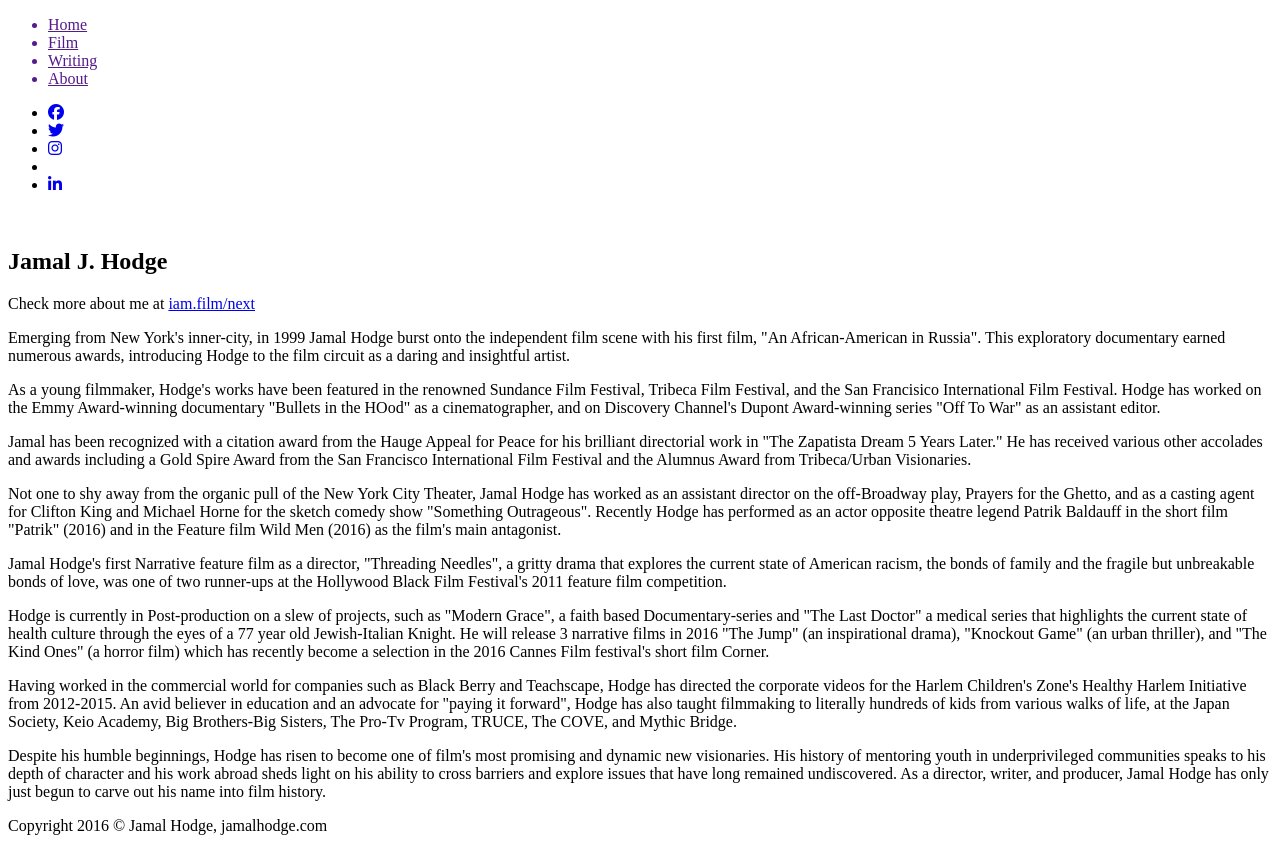
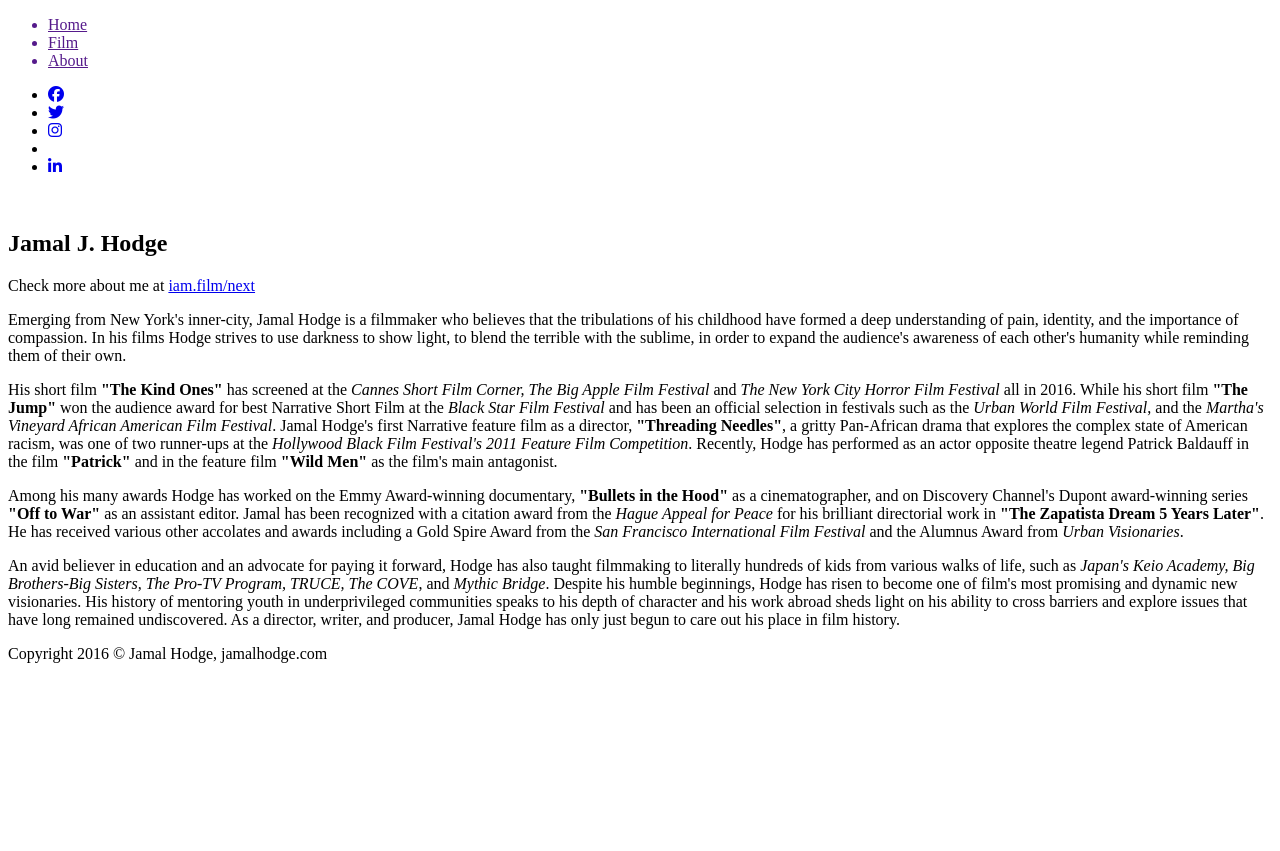
Before and after one commit to nhuntwalker/jhodge-dev, a Python web app: template jhodge_public/templates/about.jinja2 in a window 1280 px wide. After the commit the page ends 663 px from the top, so only its background shows below. Run offline with Jinja, Linux system fonts and the light colour scheme; the template is opened without the code that fills it, so the values that code supplies are empty; some libraries are stand-ins or nearby versions; some web fonts are replaced.

Commit message:
Ready for first deployment

```diff
--- a/jhodge_public/static/css/style.css
+++ b/jhodge_public/static/css/style.css
@@ -332,6 +332,11 @@ main {
 }
 .film-still img {
     height: 100%;
+    width: 900px;
+}
+.film-still img.special {
+    position: relative;
+    top: -75px;
 }
 .film-still {
     width: 100%;
--- a/jhodge_public/templates/about.jinja2
+++ b/jhodge_public/templates/about.jinja2
@@ -15,16 +15,12 @@
 
             <article>
                 <div class="half-width">
-                    <p>Emerging from New York's inner-city, in 1999 Jamal Hodge burst onto the independent film scene with his first film, "An African-American in Russia". This exploratory documentary earned numerous awards, introducing Hodge to the film circuit as a daring and insightful artist.</p>
-                    <p>As a young filmmaker, Hodge's works have been featured in the renowned Sundance Film Festival, Tribeca Film Festival, and the San Francisico International Film Festival. Hodge has worked on the Emmy Award-winning documentary "Bullets in the HOod" as a cinematographer, and on Discovery Channel's Dupont Award-winning series "Off To War" as an assistant editor.</p>
-                    <p>Jamal has been recognized with a citation award from the Hauge Appeal for Peace for his brilliant directorial work in "The Zapatista Dream 5 Years Later." He has received various other accolades and awards including a Gold Spire Award from the San Francisco International Film Festival and the Alumnus Award from Tribeca/Urban Visionaries.</p>
-                    <p>Not one to shy away from the organic pull of the New York City Theater, Jamal Hodge has worked as an assistant director on the off-Broadway play, Prayers for the Ghetto, and as a casting agent for Clifton King and Michael Horne for the sketch comedy show "Something Outrageous". Recently Hodge has performed as an actor opposite theatre legend Patrik Baldauff in the short film "Patrik" (2016) and in the Feature film Wild Men (2016) as the film's main antagonist.</p>
+                    <p>Emerging from New York's inner-city, Jamal Hodge is a filmmaker who believes that the tribulations of his childhood have formed a deep understanding of pain, identity, and the importance of compassion. In his films Hodge strives to use darkness to show light, to blend the terrible with the sublime, in order to expand the audience's awareness of each other's humanity while reminding them of their own.</p>
+                    <p>His short film <strong>"The Kind Ones"</strong> has screened at the <em>Cannes Short Film Corner, The Big Apple Film Festival</em> and <em>The New York City Horror Film Festival</em> all in 2016. While his short film <strong>"The Jump"</strong> won the audience award for best Narrative Short Film at the <em>Black Star Film Festival</em> and has been an official selection in festivals such as the <em>Urban World Film Festival</em>, and the <em>Martha's Vineyard African American Film Festival</em>. Jamal Hodge's first Narrative feature film as a director, <strong>"Threading Needles"</strong>, a gritty Pan-African drama that explores the complex state of American racism, was one of two runner-ups at the <em>Hollywood Black Film Festival's 2011 Feature Film Competition</em>. Recently, Hodge has performed as an actor opposite theatre legend Patrick Baldauff in the film <strong>"Patrick"</strong> and in the feature film <strong>"Wild Men"</strong> as the film's main antagonist.</p>
                 </div>
                 <div class="half-width">
-                    <p>Jamal Hodge's first Narrative feature film as a director, "Threading Needles", a gritty drama that explores the current state of American racism, the bonds of family and the fragile but unbreakable bonds of love, was one of two runner-ups at the Hollywood Black Film Festival's 2011 feature film competition.</p>
-                    <p>Hodge is currently in Post-production on a slew of projects, such as "Modern Grace", a faith based Documentary-series and "The Last Doctor" a medical series that highlights the current state of health culture through the eyes of a 77 year old Jewish-Italian Knight. He will release 3 narrative films in 2016 "The Jump" (an inspirational drama), "Knockout Game" (an urban thriller), and "The Kind Ones" (a horror film) which has recently become a selection in the 2016 Cannes Film festival's short film Corner.</p>
-                    <p>Having worked in the commercial world for companies such as Black Berry and Teachscape, Hodge has directed the corporate videos for the Harlem Children's Zone's Healthy Harlem Initiative from 2012-2015. An avid believer in education and an advocate for "paying it forward", Hodge has also taught filmmaking to literally hundreds of kids from various walks of life, at the Japan Society, Keio Academy, Big Brothers-Big Sisters, The Pro-Tv Program, TRUCE, The COVE, and Mythic Bridge.</p>
-                    <p>Despite his humble beginnings, Hodge has risen to become one of film's most promising and dynamic new visionaries. His history of mentoring youth in underprivileged communities speaks to his depth of character and his work abroad sheds light on his ability to cross barriers and explore issues that have long remained undiscovered. As a director, writer, and producer, Jamal Hodge has only just begun to carve out his name into film history.</p>
+                    <p>Among his many awards Hodge has worked on the Emmy Award-winning documentary, <strong>"Bullets in the Hood"</strong> as a cinematographer, and on Discovery Channel's Dupont award-winning series <strong>"Off to War"</strong> as an assistant editor. Jamal has been recognized with a citation award from the <em>Hague Appeal for Peace</em> for his brilliant directorial work in <strong>"The Zapatista Dream 5 Years Later"</strong>. He has received various other accolates and awards including a Gold Spire Award from the <em>San Francisco International Film Festival</em> and the Alumnus Award from <em>Urban Visionaries</em>.</p>
+                    <p>An avid believer in education and an advocate for paying it forward, Hodge has also taught filmmaking to literally hundreds of kids from various walks of life, such as <em>Japan's Keio Academy, Big Brothers-Big Sisters, The Pro-TV Program, TRUCE, The COVE</em>, and <em>Mythic Bridge</em>. Despite his humble beginnings, Hodge has risen to become one of film's most promising and dynamic new visionaries. His history of mentoring youth in underprivileged communities speaks to his depth of character and his work abroad sheds light on his ability to cross barriers and explore issues that have long remained undiscovered. As a director, writer, and producer, Jamal Hodge has only just begun to care out his place in film history.</p>
                 </div>
             </article>
         </div>
--- a/jhodge_public/templates/film.jinja2
+++ b/jhodge_public/templates/film.jinja2
@@ -36,7 +36,7 @@
         <div class="row film">
             <div class="film-still">
                 <a href="{{ request.route_url('film_single', id=film.id) }}">
-                    <img src="{{ film.screenshot_url }}" />
+                    <img src="{{ film.screenshot_url }}" {% if "Last Doctor" in film.title %}class="special"{% endif %}/>
                     {# <div class="video-btn">
                         <img src="{{ request.static_path('jhodge_public:static/STATIC_FILES/video-play-button.png') }}" />
                     </div> #}
--- a/jhodge_public/templates/layout.jinja2
+++ b/jhodge_public/templates/layout.jinja2
@@ -12,12 +12,12 @@
             <title>Jamal Hodge | Home</title>
         {% elif film %}
             <title>Jamal Hodge | Film</title>
-        {% elif writing %}
-            <title>Jamal Hodge | Writing</title>
         {% elif about %}
             <title>Jamal Hodge | About</title>
-        {% elif contact %}
-            <title>Jamal Hodge | Contact</title>
+<!--        {% elif writing %}
+            <title>Jamal Hodge | Writing</title>-->
+<!--        {% elif contact %}
+            <title>Jamal Hodge | Contact</title>-->
         {% else %}
             <title>Jamal Hodge</title>
         {% endif %}
@@ -30,21 +30,25 @@
             {% else %}
                 <a href="{{ request.route_url('home') }}"><li>Home</li></a>
             {% endif %}
+
             {% if film %}
                 <a href="{{ request.route_url('films') }}"><li class="active">Film</li></a>
             {% else %}
                 <a href="{{ request.route_url('films') }}"><li>Film</li></a>
             {% endif %}
-            {% if writing %}
-                <a href="{{ request.route_url('writings') }}"><li class="active">Writing</li></a>
-            {% else %}
-                <a href="{{ request.route_url('writings') }}"><li>Writing</li></a>
-            {% endif %}
+
             {% if about %}
                 <a href="{{ request.route_url('about') }}"><li class="active">About</li></a>
             {% else %}
                 <a href="{{ request.route_url('about') }}"><li>About</li></a>
             {% endif %}
+
+<!--             {% if writing %}
+                <a href="{{ request.route_url('writings') }}"><li class="active">Writing</li></a>
+            {% else %}
+                <a href="{{ request.route_url('writings') }}"><li>Writing</li></a>
+            {% endif %} -->
+
 <!--             {% if contact %}
                 <a href="{{ request.route_url('contact') }}"><li class="active">Contact</li></a>
             {% else %}
@@ -53,11 +57,31 @@
 
             </ul>
             <ul id="social-media">
-                <li><a href="https://www.facebook.com/Primal-Links-Media-151766004494/"><i class="fa fa-facebook-official"></i></a></li>
-                <li><a href="https://twitter.com/directorhodge"><i class="fa fa-twitter"></i></a></li>
-                <li><a href="https://www.instagram.com/directorh/"><i class="fa fa-instagram"></i></a></li>
-                <li><a href="http://www.imdb.com/name/nm0388071/"><img src="{{ request.static_path('jhodge_public:static/STATIC_FILES/imdb-bw.png') }}" /></a></li>
-                <li><a href="https://www.linkedin.com/in/jamal-hodge-891055b"><i class="fa fa-linkedin"></i></a></li>
+                <li>
+                    <a href="https://www.facebook.com/Primal-Links-Media-151766004494/">
+                        <i class="fa fa-facebook-official"></i>
+                    </a>
+                </li>
+                <li>
+                    <a href="https://twitter.com/directorhodge">
+                        <i class="fa fa-twitter"></i>
+                    </a>
+                </li>
+                <li>
+                    <a href="https://www.instagram.com/directorh/">
+                        <i class="fa fa-instagram"></i>
+                    </a>
+                </li>
+                <li>
+                    <a href="http://www.imdb.com/name/nm0388071/">
+                        <img src="{{ request.static_path('jhodge_public:static/STATIC_FILES/imdb-bw.png') }}" />
+                    </a>
+                </li>
+                <li>
+                    <a href="https://www.linkedin.com/in/jamal-hodge-891055b">
+                        <i class="fa fa-linkedin"></i>
+                    </a>
+                </li>
             </ul>
         </nav>
         {% block content%}{% endblock content%}
```
Also changed, not shown: jhodge_public/scripts/media_data.py (+6 -3 lines), jhodge_public/static/MEDIA/laurels/OfficialSelection_BAFF_2016_white.png (added), jhodge_public/static/MEDIA/the_jump_cover2.jpg (added), jhodge_public/static/MEDIA/the_last_doctor2.jpg (added).
